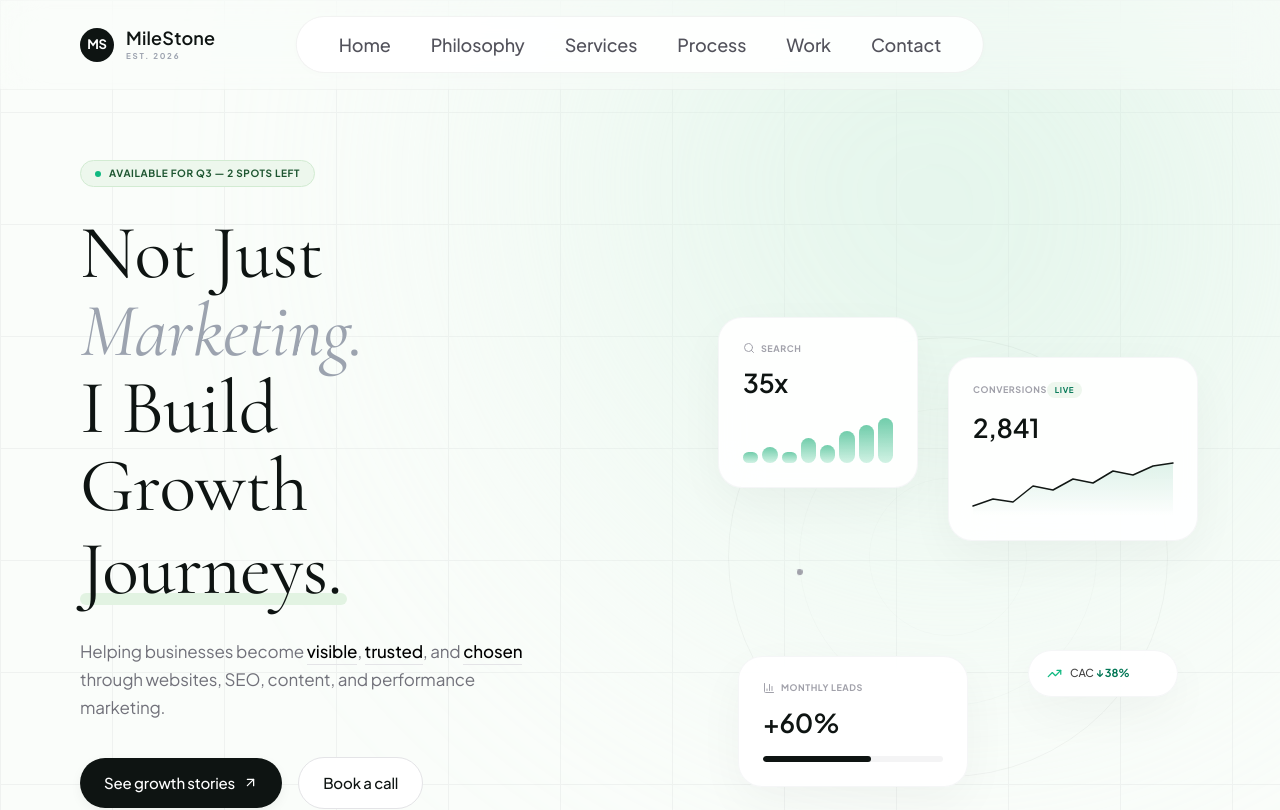
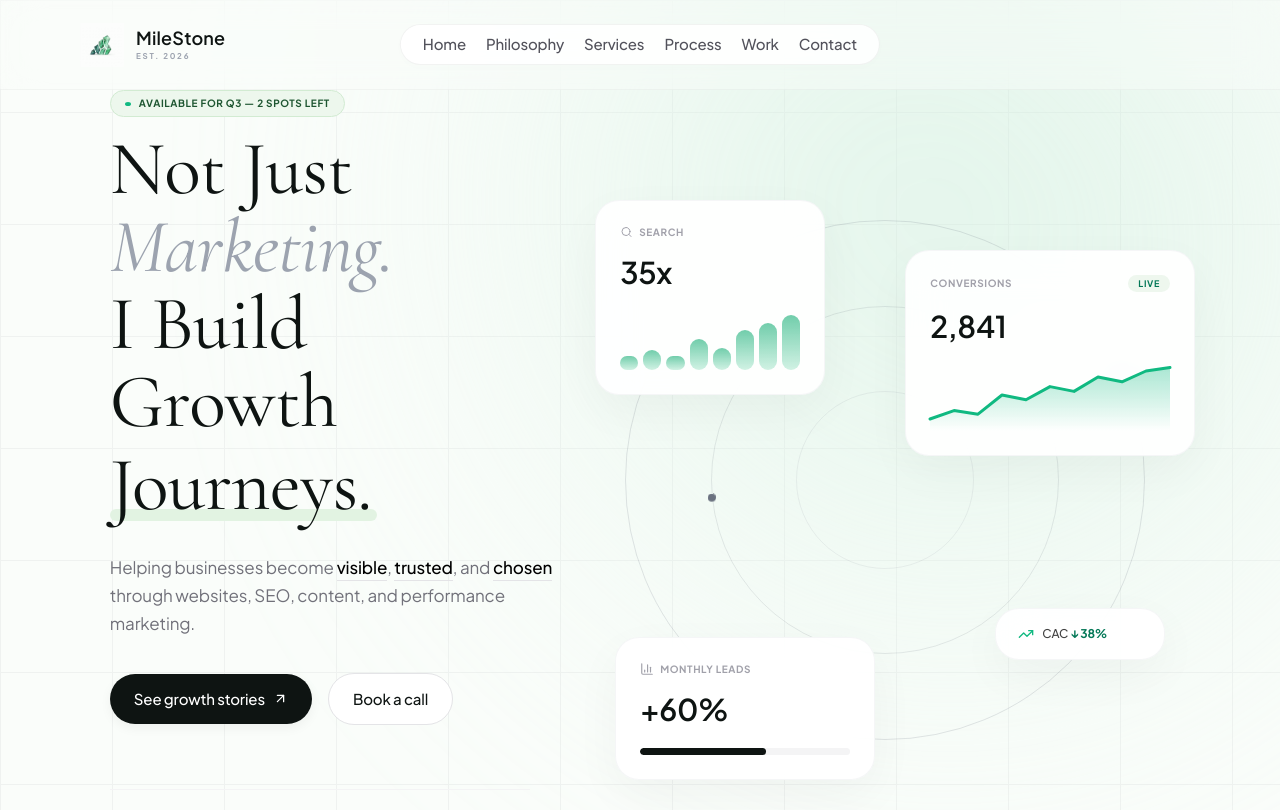
Before and after one commit to sivak27/milestone, a React (Vite) app: page / in a window 1280 px wide. Shown: the top 810 px of the page. Built offline with nearby package versions, Linux system fonts and the light colour scheme.

Commit message:
Update HeroSection and Footer layouts with crystal logo asset

```diff
--- a/src/components/Growth.jsx
+++ b/src/components/Growth.jsx
@@ -126,7 +126,7 @@ export default function Growth() {
                 <p className="text-[13px] uppercase tracking-widest font-bold text-[#8A9590] mb-1">
                   Organic Traffic
                 </p>
-                <h3 className="text-5xl font-medium tracking-tight text-black mt-1">
+                <h3 className="text-3xl font-medium tracking-tight text-black mt-1">
                   {displayedTraffic.toLocaleString()}
                 </h3>
               </div>
@@ -192,7 +192,7 @@ export default function Growth() {
                 </p>
                 <div className="flex items-baseline space-x-2 mt-1">
                   {/* Displays hovered point value dynamically */}
-                  <h3 className="text-4xl font-bold tracking-tight text-white">
+                  <h3 className="text-3xl font-bold tracking-tight text-white">
                     {displayedEngagement}%
                   </h3>
                   <span style={{paddingLeft: '10px' }} className="text-[10px] text-[#6D7772]">vs 1.9% industry avg</span>
@@ -231,7 +231,7 @@ export default function Growth() {
                 </p>
                 <div className="flex items-baseline space-x-1 mt-1">
                   {/* Displays hovered bar value dynamically */}
-                  <h3 className="text-4xl font-bold tracking-tight text-black">
+                  <h3 className="text-3xl font-bold tracking-tight text-black">
                     {displayedLeads}
                   </h3>
                   <span className="text-xs text-[#8A9590] font-medium">/ mo</span>
--- a/src/components/HeroSection.jsx
+++ b/src/components/HeroSection.jsx
@@ -6,8 +6,8 @@ import Logo2 from "/src/assets/2.png";
 import Logo3 from "/src/assets/3.png";
 import Logo4 from "/src/assets/4.png";
 import Logo5 from "/src/assets/5.png";
+import MilestoneLogo from "/src/assets/6.png"; // Fixed name match to resolve the crash
 import "./HeroSection.css";
-
 
 function FloatingCard({ styleOverrides = {}, delay = 0, children, parallax = 20, mx, my }) {
   const tx = useTransform(mx, (v) => v * parallax);
@@ -39,7 +39,7 @@ function FloatingCard({ styleOverrides = {}, delay = 0, children, parallax = 20,
 }
 
 export default function HeroSection() {
-  const [menuOpen, setMenuOpen] = useState(false); // Injected strictly for mobile dropdown management
+  const [menuOpen, setMenuOpen] = useState(false);
   const containerRef = useRef(null);
   const mx = useMotionValue(0);
   const my = useMotionValue(0);
@@ -61,14 +61,13 @@ export default function HeroSection() {
     return () => window.removeEventListener("mousemove", handleMouseMove);
   }, [mx, my]);
 
-  // JAVASCRIPT SMOOTH SCROLL MECHANISM
   const handleScrollToSection = (e, targetId) => {
     e.preventDefault();
-    setMenuOpen(false); // Closes dropdown tray immediately upon target selection
+    setMenuOpen(false);
     const element = document.getElementById(targetId.toLowerCase());
     if (element) {
       const elementPosition = element.getBoundingClientRect().top + window.scrollY;
-      const offsetPosition = elementPosition - 90; // perfectly accounts for header height
+      const offsetPosition = elementPosition - 90;
 
       window.scrollTo({
         top: offsetPosition,
@@ -79,7 +78,7 @@ export default function HeroSection() {
 
   return (
     <div
-      id="home" /* Pinned target for Home */
+      id="home"
       className="raw-font-sans"
       style={{
         minHeight: "100vh",
@@ -139,7 +138,6 @@ export default function HeroSection() {
           width: auto;
         }
 
-        /* Isolated Mobile Navigation Injection Rules */
         .mobile-toggle-btn {
           display: none;
           background: none;
@@ -208,7 +206,8 @@ export default function HeroSection() {
           background: "radial-gradient(circle at 60% 40%, #B7E6CE 0%, #DFF4E8 50%, transparent 75%)"
         }}
       />
-{/* HEADER LAYER */}
+
+      {/* HEADER LAYER */}
       <header className="app-header"
         style={{
           position: "fixed",
@@ -229,13 +228,21 @@ export default function HeroSection() {
         }}
       >
         <div style={{ display: "flex", alignItems: "center", gap: "12px" }}>
-          <div style={{ width: "34px", height: "34px", borderRadius: "50%", backgroundColor: "#0E1412", color: "#fff", display: "flex", alignItems: "center", justifyContent: "center", fontWeight: "700", fontSize: "13px" }}>MS</div>
+          <img
+            src={MilestoneLogo}
+            alt="Milestone Brand Logo"
+            style={{
+              height: "44px",
+              width: "44px",
+              objectFit: "contain",
+              mixBlendMode: "multiply"
+            }}
+          />
           <div style={{ display: "flex", flexDirection: "column" }}>
             <span style={{ fontWeight: 600, fontSize: "18px", color: "#0E1412", letterSpacing: "0.01em", lineHeight: 1 }}>MileStone</span>
             <span style={{ fontSize: "8px", color: "#9ca3af", fontWeight: "700", letterSpacing: "0.22em", textTransform: "uppercase", marginTop: "5px", lineHeight: 1 }}>EST. 2026</span>
           </div>
         </div>
-
 
         <nav className="desktop-nav"
           style={{
@@ -244,11 +251,11 @@ export default function HeroSection() {
             transform: "translateX(-50%)",
             display: "flex",
             alignItems: "center",
-            gap: "4px",
+            gap: "0px",
             backgroundColor: "rgba(255, 255, 255, 0.85)",
             border: "1px solid rgba(14, 20, 18, 0.05)",
             borderRadius: "9999px",
-            padding: "8px 24px",
+            padding: "4px 12px",
             boxShadow: "0 2px 12px rgba(0,0,0,0.01)"
           }}
         >
@@ -257,7 +264,14 @@ export default function HeroSection() {
               key={item}
               href={`#${item.toLowerCase()}`}
               onClick={(e) => handleScrollToSection(e, item)}
-              style={{ fontSize: "18px", fontWeight: 500, color: "#52525b", textDecoration: "none", padding: "6px 18px", transition: "color 0.2s" }}
+              style={{
+                fontSize: "15px",
+                fontWeight: 500,
+                color: "#52525b",
+                textDecoration: "none",
+                padding: "4px 10px",
+                transition: "color 0.2s"
+              }}
               onMouseEnter={(e) => e.target.style.color = "#000"}
               onMouseLeave={(e) => e.target.style.color = "#52525b"}
             >
@@ -286,7 +300,6 @@ export default function HeroSection() {
             </a>
           ))}
         </div>
-
       </header>
 
       {/* STAGE CONTAINER */}
@@ -296,25 +309,25 @@ export default function HeroSection() {
           position: "relative",
           width: "100%",
           maxWidth: "1440px",
-          padding: "160px 80px 80px 80px",
+          padding: "90px 70px 70px 70px",
           zIndex: 10,
           display: "flex",
           flexDirection: "row",
           alignItems: "center",
-          justifyContent: "space-between",
+          justifyContent: "center",
+          gap: "16px",
           boxSizing: "border-box"
         }}
       >
         {/* Left Side Content Area */}
-        <motion.div className="hero-left" style={{ x: leftX, display: "flex", flexDirection: "column", alignItems: "flex-start", width: "50%", boxSizing: "border-box" }}>
+        <motion.div className="hero-left" style={{ x: leftX, display: "flex", flexDirection: "column", alignItems: "flex-start", width: "46%", boxSizing: "border-box" }}>
 
-          <div style={{ display: "inline-flex", alignItems: "center", gap: "8px", backgroundColor: "#edf7ed", border: "1px solid #d2ebd2", padding: "5px 14px", borderRadius: "9999px", fontSize: "10px", fontWeight: "700", color: "#1e5631", marginBottom: "28px", letterSpacing: "0.06em" }}>
-            <span style={{ width: "6px", height: "6px", borderRadius: "50%", backgroundColor: "#10b981" }} />
+          <div style={{ display: "inline-flex", alignItems: "center", gap: "8px", backgroundColor: "#edf7ed", border: "1px solid #d2ebd2", padding: "5px 14px", borderRadius: "9999px", fontSize: "10px", fontWeight: "700", color: "#1e5631", marginBottom: "14px", letterSpacing: "0.06em" }}>
+            <span style={{ width: "6px", height: "4px", borderRadius: "50%", backgroundColor: "#10b981" }} />
             AVAILABLE FOR Q3 — 2 SPOTS LEFT
           </div>
 
           <div>
-            {/* Cleaned up Heading: IDs REMOVED from the internal word lines */}
             <h1
               className="raw-font-serif hero-title"
               style={{
@@ -370,71 +383,97 @@ export default function HeroSection() {
           </div>
         </motion.div>
 
-        {/* Right Side Cards Layer */}
-        <motion.div className="hero-right"
-          style={{ x: rightX, position: "relative", width: "45%", height: "540px", display: "flex", alignItems: "center", justifyContent: "center", boxSizing: "border-box" }}
+        {/* Right Side Visual Canvas Frame Layout */}
+        <motion.div
+          style={{
+            x: rightX,
+            position: "relative",
+            width: "50%",
+            height: "640px",
+            display: "flex",
+            alignItems: "center",
+            justifyContent: "center",
+            boxSizing: "border-box",
+            marginLeft: "-50px"
+          }}
         >
+          {/* Geometrical Orbit Backdrop Mapping */}
           <div style={{ position: "absolute", inset: 0, display: "grid", placeItems: "center", pointerEvents: "none", zIndex: 0 }}>
-            <div style={{ position: "relative", width: "440px", height: "440px", borderRadius: "50%", border: "1px solid rgba(14,20,18,0.04)" }}>
-              <div style={{ position: "absolute", inset: "70px", borderRadius: "50%", border: "1px solid rgba(14,20,18,0.02)" }} />
-              <div style={{ position: "absolute", inset: "140px", borderRadius: "50%", border: "1px solid rgba(14,20,18,0.015)" }} />
+            <div style={{ position: "relative", width: "520px", height: "520px", borderRadius: "50%", border: "1px solid rgba(75, 85, 99, 0.15)" }}>
+              <div style={{ position: "absolute", inset: "85px", borderRadius: "50%", border: "1px solid rgba(75, 85, 99, 0.12)" }} />
+              <div style={{ position: "absolute", inset: "170px", borderRadius: "50%", border: "1px solid rgba(75, 85, 99, 0.08)" }} />
 
               <div className="animate-orbit-custom-cw" style={{ position: "absolute", inset: 0 }}>
-                <span style={{ position: "absolute", top: 0, left: "50%", transform: "translate(-50%, -50%)", width: "10px", height: "10px", borderRadius: "50%", backgroundColor: "#34d399", boxShadow: "0 2px 6px rgba(52,211,153,0.2)" }} />
+                <span style={{ position: "absolute", top: 0, left: "50%", transform: "translate(-50%, -50%)", width: "12px", height: "12px", borderRadius: "50%", backgroundColor: "#4b5563", boxShadow: "0 2px 8px rgba(75, 85, 99, 0.25)" }} />
               </div>
-              <div className="animate-orbit-custom-ccw" style={{ position: "absolute", inset: "70px" }}>
-                <span style={{ position: "absolute", top: 0, left: "50%", transform: "translate(-50%, -50%)", width: "6px", height: "6px", borderRadius: "50%", backgroundColor: "#a1a1aa" }} />
+              <div className="animate-orbit-custom-ccw" style={{ position: "absolute", inset: "85px" }}>
+                <span style={{ position: "absolute", top: 0, left: "50%", transform: "translate(-50%, -50%)", width: "8px", height: "8px", borderRadius: "50%", backgroundColor: "#6b7280" }} />
               </div>
             </div>
           </div>
 
-          <div style={{ position: "absolute", width: "460px", height: "480px", zIndex: 10 }}>
-            <FloatingCard mx={springX} my={springY} delay={0.2} parallax={-15} styleOverrides={{ top: 0, left: 0, width: "200px" }}>
-              <div style={{ display: "flex", alignItems: "center", gap: "6px", fontSize: "9px", color: "#a1a1aa", fontWeight: "700", textTransform: "uppercase", letterSpacing: "0.06em", marginBottom: "8px" }}>
-                <Search style={{ width: "12px", height: "12px" }} /> search
+          {/* Hardbound Canvas Window Frame */}
+          <div style={{ position: "absolute", width: "540px", height: "560px", zIndex: 10 }}>
+
+            {/* Card 1: Organic Search Metrics Dashboard */}
+            <FloatingCard mx={springX} my={springY} delay={0.2} parallax={-15} styleOverrides={{ top: 0, left: "-20px", width: "230px" }}>
+              <div style={{ display: "flex", alignItems: "center", gap: "6px", fontSize: "10px", color: "#a1a1aa", fontWeight: "700", textTransform: "uppercase", letterSpacing: "0.06em", marginBottom: "10px" }}>
+                <Search style={{ width: "13px", height: "12px" }} /> search
               </div>
-              <div style={{ fontSize: "26px", fontWeight: 600, color: "#0E1412", letterSpacing: "-0.01em" }}>35x</div>
-              <div style={{ marginTop: "16px", display: "flex", alignItems: "flex-end", gap: "4px", height: "45px" }}>
+              <div style={{ fontSize: "30px", fontWeight: 600, color: "#0E1412", letterSpacing: "-0.01em" }}>35x</div>
+              <div style={{ marginTop: "20px", display: "flex", alignItems: "flex-end", gap: "5px", height: "55px" }}>
                 {[25, 35, 25, 55, 40, 72, 85, 100].map((h, i) => (
                   <div key={i} style={{ flex: 1, borderRadius: "999px", height: `${h}%`, background: "linear-gradient(to top, rgba(163,229,201,0.5), #71cdab)" }} />
                 ))}
               </div>
             </FloatingCard>
 
-            <FloatingCard mx={springX} my={springY} delay={0.3} parallax={14} styleOverrides={{ top: "40px", right: "-20px", width: "250px" }}>
-              <div style={{ display: "flex", alignItems: "center", justifyInbound: "space-between", marginBottom: "10px" }}>
-                <span style={{ fontSize: "9px", color: "#a1a1aa", fontWeight: "700", textTransform: "uppercase", letterSpacing: "0.06em" }}>Conversions</span>
-                <span style={{ backgroundColor: "#eef7ee", color: "#047857", fontWeight: 800, fontSize: "8px", letterSpacing: "0.08em", padding: "2px 8px", borderRadius: "999px" }}>LIVE</span>
+            {/* Card 2: Conversions Realtime Line Streaming Chart */}
+            <FloatingCard mx={springX} my={springY} delay={0.3} parallax={14} styleOverrides={{ top: "50px", right: "-40px", width: "290px" }}>
+              <div style={{ display: "flex", alignItems: "center", justifyContent: "space-between", marginBottom: "12px" }}>
+                <span style={{ fontSize: "10px", color: "#a1a1aa", fontWeight: "700", textTransform: "uppercase", letterSpacing: "0.06em" }}>Conversions</span>
+                <span style={{ backgroundColor: "#eef7ee", color: "#047857", fontWeight: 800, fontSize: "9px", letterSpacing: "0.08em", padding: "2px 10px", borderRadius: "9999px" }}>LIVE</span>
               </div>
-              <div style={{ fontSize: "26px", fontWeight: 600, color: "#0E1412", letterSpacing: "-0.01em" }}>2,841</div>
-              <svg viewBox="0 0 200 55" style={{ width: "100%", marginTop: "14px", overflow: "visible" }}>
+              <div style={{ fontSize: "30px", fontWeight: 600, color: "#0E1412", letterSpacing: "-0.01em" }}>2,841</div>
+
+              <svg viewBox="0 0 200 55" style={{ width: "100%", marginTop: "16px", overflow: "visible" }}>
                 <defs>
                   <linearGradient id="chartCanvasFillRef" x1="0" x2="0" y1="0" y2="1">
-                    <stop offset="0%" stopColor="#7CC7A5" stopOpacity="0.25" />
-                    <stop offset="100%" stopColor="#7CC7A5" stopOpacity="0" />
+                    <stop offset="0%" stopColor="#10b981" stopOpacity="0.35" />
+                    <stop offset="100%" stopColor="#10b981" stopOpacity="0" />
                   </linearGradient>
                 </defs>
                 <path d="M0,45 L20,38 L40,41 L60,25 L80,29 L100,18 L120,22 L140,10 L160,14 L180,5 L200,2 L200,55 L0,55 Z" fill="url(#chartCanvasFillRef)" />
-                <path d="M0,45 L20,38 L40,41 L60,25 L80,29 L100,18 L120,22 L140,10 L160,14 L180,5 L200,2" fill="none" stroke="#121815" strokeWidth="1.5" strokeLinecap="round" strokeLinejoin="round" />
+                <path
+                  d="M0,45 L20,38 L40,41 L60,25 L80,29 L100,18 L120,22 L140,10 L160,14 L180,5 L200,2"
+                  fill="none"
+                  stroke="#10b981"
+                  strokeWidth="2.5"
+                  strokeLinecap="round"
+                  strokeLinejoin="round"
+                />
               </svg>
             </FloatingCard>
 
-            <FloatingCard mx={springX} my={springY} delay={0.4} parallax={-10} styleOverrides={{ bottom: "10px", left: "20px", width: "230px" }}>
-              <div style={{ display: "flex", alignItems: "center", gap: "6px", fontSize: "9px", color: "#a1a1aa", fontWeight: "700", textTransform: "uppercase", letterSpacing: "0.06em", marginBottom: "8px" }}>
-                <BarChart3 style={{ width: "12px", height: "12px" }} /> Monthly leads
+            {/* Card 3: Inbound Targets Monthly Metric Progress Slider */}
+            <FloatingCard mx={springX} my={springY} delay={0.4} parallax={-10} styleOverrides={{ bottom: "-20px", left: "0px", width: "260px" }}>
+              <div style={{ display: "flex", alignItems: "center", gap: "6px", fontSize: "10px", color: "#a1a1aa", fontWeight: "700", textTransform: "uppercase", letterSpacing: "0.06em", marginBottom: "10px" }}>
+                <BarChart3 style={{ width: "14px", height: "14px" }} /> Monthly leads
               </div>
-              <div style={{ fontSize: "26px", fontWeight: 600, color: "#0E1412", letterSpacing: "-0.01em" }}>+60%</div>
-              <div style={{ marginTop: "14px", height: "6px", borderRadius: "999px", backgroundColor: "#f4f4f5", overflow: "hidden" }}>
+              <div style={{ fontSize: "30px", fontWeight: 600, color: "#0E1412", letterSpacing: "-0.01em" }}>+60%</div>
+              <div style={{ marginTop: "16px", height: "7px", borderRadius: "999px", backgroundColor: "#f4f4f5", overflow: "hidden" }}>
                 <div style={{ height: "100%", backgroundColor: "#0E1412", borderRadius: "999px", width: "60%" }} />
               </div>
             </FloatingCard>
 
-            <FloatingCard mx={springX} my={springY} delay={0.5} parallax={10} styleOverrides={{ bottom: "100px", right: "0px", padding: "14px 18px", width: "150px" }}>
-              <div style={{ display: "flex", alignItems: "center", gap: "8px", fontSize: "13px", fontWeight: 500 }}>
-                <TrendingUp style={{ width: "15px", height: "15px", color: "#10b981" }} />
-                <span style={{ color: "#424242", fontSize: "11px" }}>CAC <span style={{ color: "#047857", fontWeight: "700" }}>↓ 38%</span></span>
+            {/* Card 4: Acquisition Reduction Target Badge Overlay */}
+            <FloatingCard mx={springX} my={springY} delay={0.5} parallax={10} styleOverrides={{ bottom: "100px", right: "-10px", padding: "16px 22px", width: "170px" }}>
+              <div style={{ display: "flex", alignItems: "center", gap: "8px", fontSize: "14px", fontWeight: 500 }}>
+                <TrendingUp style={{ width: "16px", height: "16px", color: "#10b981" }} />
+                <span style={{ color: "#424242", fontSize: "12px" }}>CAC <span style={{ color: "#047857", fontWeight: "700" }}>↓ 38%</span></span>
               </div>
             </FloatingCard>
+
           </div>
         </motion.div>
       </section>
@@ -447,9 +486,9 @@ export default function HeroSection() {
           borderBottom: "1px solid rgba(14, 20, 18, 0.06)",
           padding: "32px 0",
           overflow: "hidden",
-          backgroundColor: "rgba(255, 255, 255, 0.4)",
+          backgroundColor: "transparent",
           backdropFilter: "blur(8px)",
-          marginTop: "30px",
+          marginTop: "25px",
           width: "100vw"
         }}
       >
@@ -463,18 +502,10 @@ export default function HeroSection() {
                   alt="Brand Partner Logo"
                   style={{
                     objectFit: "contain",
-                    filter: "grayscale(100%)",
-                    opacity: 0.5,
+                    filter: "none",
+                    opacity: 1,
                     transition: "all 0.3s ease",
                     boxSizing: "content-box"
-                  }}
-                  onMouseEnter={(e) => {
-                    e.target.style.filter = "grayscale(0%)";
-                    e.target.style.opacity = "1";
-                  }}
-                  onMouseLeave={(e) => {
-                    e.target.style.filter = "grayscale(100%)";
-                    e.target.style.opacity = "0.5";
                   }}
                 />
               ))}
```
Also changed, not shown: src/components/Footer.jsx (+23 -11 lines), src/components/Testimonials.css (+4 -3 lines), src/components/Testimonials.jsx (+1 -19 lines), src/assets/6.png (added).
